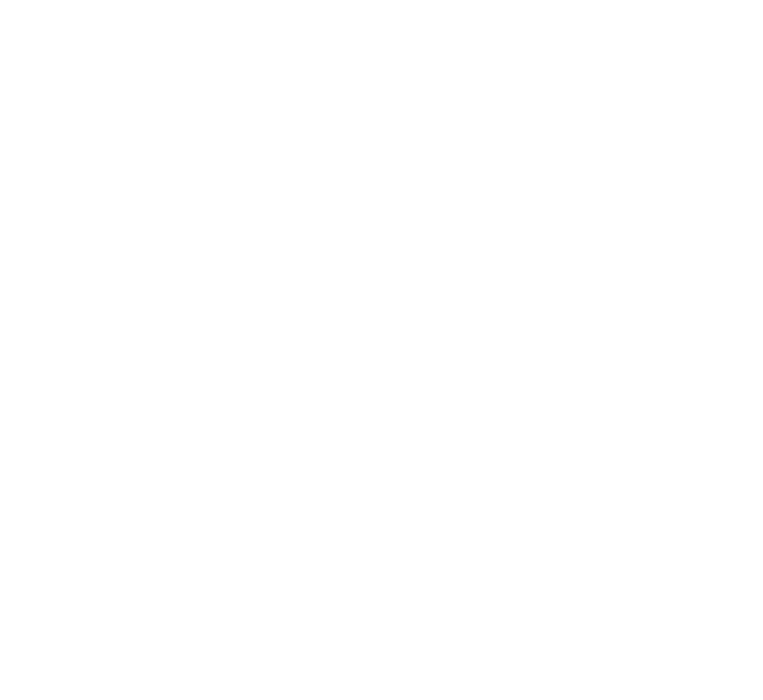
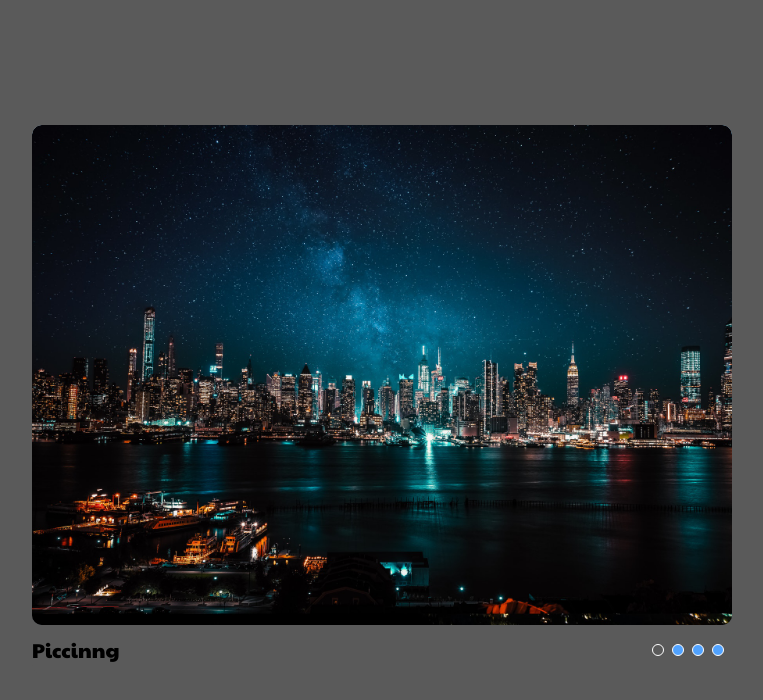
Before and after one commit to Sektorian/cssMemSlider, a plain HTML site: page cssMemSlider/index.html in a window 1280 px wide. Shown: the whole page, without its empty margins (258-1021 px from the left). Drawn offline with Linux system fonts and the light colour scheme.

Commit message:
feat: add content, photo and controls LANG=en_EN date +'(%a, %b %d, %Y %r)'

```diff
--- a/cssMemSlider/index.html
+++ b/cssMemSlider/index.html
@@ -7,9 +7,44 @@
     <link rel="stylesheet" href="./reset.css">
     <link rel="stylesheet" href="./normalize.css">
     <link rel="stylesheet" href="./style.css">
+    <link rel="preconnect" href="https://fonts.googleapis.com">
+    <link rel="preconnect" href="https://fonts.gstatic.com" crossorigin>
+    <link href="https://fonts.googleapis.com/css2?family=Paytone+One&display=swap" rel="stylesheet">
     <title>MemSlider</title>
 </head>
 <body>
+    <main>
+        <div class="main__container">
+            <div class="slider">
+
+                <div  class="slide slide-1"></div>
+                <h3 class="title">Maxime Francis</h3>
+
+                <div  class="slide slide-2"></div>
+                <h3 class="title">Aleksandar Pasaric</h3>
+
+                <div  class="slide slide-3"></div>
+                <h3 class="title">Roberto Nickson</h3>
+
+                <div  class="slide slide-4"></div>
+                <h3 class="title">Piccinng</h3>
+
+                <div class="slider__controls-container">
+                    <input type="radio" id="radio-1" name="control" checked></input>
+                    <input type="radio" id="radio-2" name="control"></input>
+                    <input type="radio" id="radio-3" name="control"></input>
+                    <input type="radio" id="radio-4" name="control"></input>
+                    <label for="radio-1"></label>
+                    <label for="radio-2"></label>
+                    <label for="radio-3"></label>
+                    <label for="radio-4"></label>
+
+                </div>
+
+
+            </div>
+        </div>
+    </main>
 
 </body>
 </html>
--- a/cssMemSlider/style.css
+++ b/cssMemSlider/style.css
@@ -0,0 +1,112 @@
+:root {
+    --mobile: 800px;
+    --desk-slider: 700px;
+    --mob-slider: 300px;
+}
+
+* {
+    box-sizing: border-box;
+    margin: 0;
+    padding: 0;
+    font-family: 'Paytone One', sans-serif;
+}
+
+body {
+    background-color: rgb(90, 90, 90);
+}
+
+.main__container {
+    height: 100vh;
+    display: flex;
+    justify-content: center;
+    align-items: center;
+    max-width: 1280px;
+    margin: 0 auto;
+    padding: 0 40px;
+}
+
+.slider {
+    display: grid;
+    grid-template: 1fr 50px / repeat(2, 1fr);
+    grid-template-areas:    "pic pic"
+                            "title controls";
+    width: var(--desk-slider);
+    border-radius: 10px;
+    overflow: hidden;
+}
+
+.slide {
+    grid-area: pic;
+    width: 100%;
+    height: 500px;
+    background-repeat: no-repeat;
+    background-size: cover;
+    border-radius: 10px;
+}
+
+.slide-1 {
+    background-image: url(./assets/img/01.jpg);
+}
+.slide-2 {
+    background-image: url(./assets/img/02.jpg);
+}
+.slide-3 {
+    background-image: url(./assets/img/03.jpg);
+}
+.slide-4 {
+    background-image: url(./assets/img/04.jpg);
+}
+
+.title {
+    grid-area: title;
+    display: flex;
+    align-items: center;
+    background-color: rgb(90, 90, 90);
+    font-size: 20px;
+}
+
+.slider__title1 {
+
+}
+
+.slider__controls-container {
+    grid-area: controls;
+    display: grid;
+    grid-template-columns: repeat(4, 20px);
+    grid-template-rows: 50px;
+    justify-content: end;
+    align-items: center;
+}
+
+input {
+    display: none;
+}
+
+label {
+    border: 1px solid #FFFFFF;
+    background: #50a2ff;
+    width: 12px;
+    height: 12px;
+    border-radius: 100%;
+}
+
+#radio-1:hover ~ label:nth-of-type(1),
+#radio-2:hover ~ label:nth-of-type(2),
+#radio-3:hover ~ label:nth-of-type(3),
+#radio-4:hover ~ label:nth-of-type(4) {
+    background: #93c5ff;
+}
+
+#radio-1:checked ~ label:nth-of-type(1),
+#radio-2:checked ~ label:nth-of-type(2),
+#radio-3:checked ~ label:nth-of-type(3),
+#radio-4:checked ~ label:nth-of-type(4) {
+    background:  none;
+}
+
+#radio-1:checked:hover ~ label:nth-of-type(1),
+#radio-2:checked:hover ~ label:nth-of-type(2),
+#radio-3:checked:hover ~ label:nth-of-type(3),
+#radio-4:checked:hover ~ label:nth-of-type(4) {
+    border: 2px solid #FFFFFF;
+}
```
Also changed, not shown: cssMemSlider/assets/img/01.jpg (added), cssMemSlider/assets/img/02.jpg (added), cssMemSlider/assets/img/03.jpg (added), cssMemSlider/assets/img/04.jpg (added).
